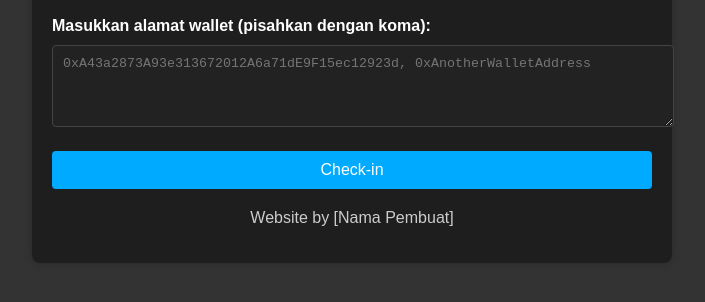
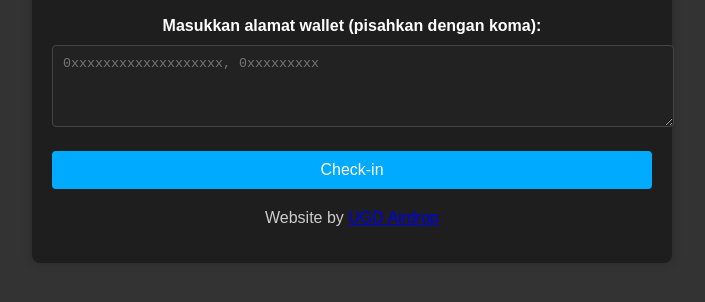
Before and after one commit to Semutireng22/ugdreddio, a plain HTML site: page index.html in a window 1280 px wide. Shown: the part 200-502 px from the top of the page, without its empty margins (288-993 px from the left). Drawn offline with Linux system fonts and the light colour scheme.

Commit message:
Update index.html

```diff
--- a/index.html
+++ b/index.html
@@ -12,14 +12,14 @@
             <h1>UGD AIRDROP</h1>
             <h2>Daily Check-in</h2>
         </header>
-        <form id="checkin-form">
+        <form id="checkin-form" align="center">
             <label for="wallet-addresses">Masukkan alamat wallet (pisahkan dengan koma):</label>
-            <textarea id="wallet-addresses" rows="4" placeholder="0xA43a2873A93e313672012A6a71dE9F15ec12923d, 0xAnotherWalletAddress"></textarea>
+            <textarea id="wallet-addresses" rows="4" placeholder="0xxxxxxxxxxxxxxxxxxx, 0xxxxxxxxx"></textarea>
             <button type="submit">Check-in</button>
         </form>
         <div id="result"></div>
         <footer>
-            <p>Website by [Nama Pembuat]</p>
+            <p align="center">Website by <a href="https://t.me/ugdairdrop">UGD Airdrop</a></p>
         </footer>
     </div>
     <script src="script.js"></script>
```
